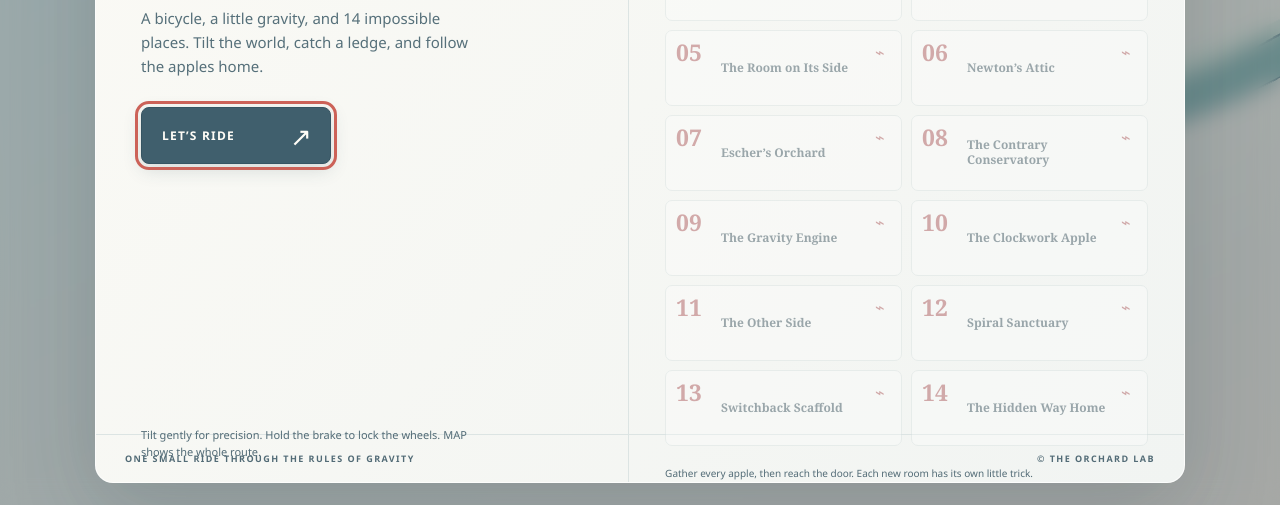
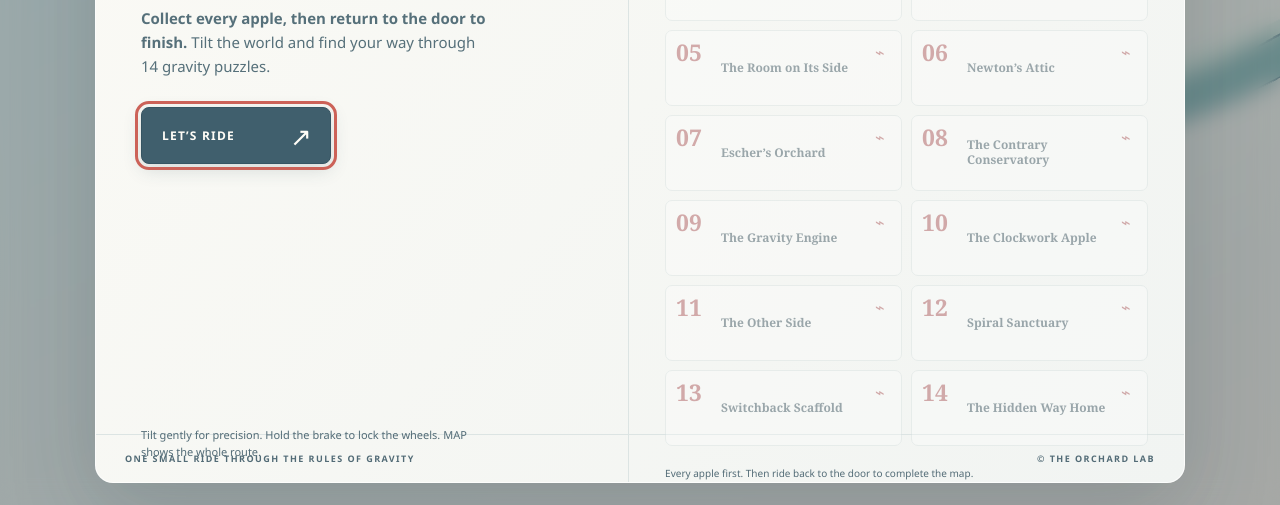
Before and after one commit to JanFredricS/elasto-tilt, a website built with Vite: page index.html in a window 1280 px wide. Shown: the part 295-800 px from the top of the page. Built offline with nearby package versions, Linux system fonts and the light colour scheme; animation ran at ten frames a second; what @dimforge/rapier2d-compat would draw is missing.

Commit message:
Explain the apple-and-return objective before each ride

```diff
--- a/src/style.css
+++ b/src/style.css
@@ -146,6 +146,7 @@ button:focus-visible { outline: 3px solid #cc6258; outline-offset: 3px; }
   .level-banner { top: 77px; left: max(13px, env(safe-area-inset-left)); }
   .level-banner-name { font-size: 19px; }
   .level-banner-mechanic { display: none; }
+  .level-banner-mechanic.is-objective { display: block; max-width: 245px; font-weight: 600; }
   .timeline { top: 78px; right: 10px; padding: 7px; gap: 5px; }
   .timeline-label { font-size: 7px; }
   .timeline-track { width: 50px; }
@@ -192,7 +193,7 @@ button:focus-visible { outline: 3px solid #cc6258; outline-offset: 3px; }
   .utility-bar { top: auto; bottom: max(117px, calc(env(safe-area-inset-bottom) + 108px)); right: 12px; }
   .utility-buttons { flex-wrap: wrap; justify-content: flex-end; max-width: 230px; }
   .level-banner { top: 82px; }
-  .timeline { top: 118px; left: 13px; right: auto; }
+  .timeline { top: 150px; left: 13px; right: auto; }
   .debug-panel { top: 50%; }
 }
 
--- a/src/ui.ts
+++ b/src/ui.ts
@@ -62,14 +62,14 @@ export function createUI(host: HTMLElement, levels: Level[], callbacks: UICallba
             <div class="menu-emblem" aria-hidden="true"><span class="emblem-apple">●</span><span class="emblem-wheel">◉—◉</span></div>
             <p class="eyebrow">TURN THE WORLD. FIND YOUR WAY.</p>
             <h1 id="menu-title">Newton’s<br><em>Ride.</em></h1>
-            <p class="menu-lead">A bicycle, a little gravity, and ${levels.length} impossible places. Tilt the world, catch a ledge, and follow the apples home.</p>
+            <p class="menu-lead"><strong>Collect every apple, then return to the door to finish.</strong> Tilt the world and find your way through ${levels.length} gravity puzzles.</p>
             <button type="button" class="primary-btn" data-action="start"><span>LET’S RIDE</span><span aria-hidden="true">↗</span></button>
             <p class="menu-instruction">Tilt gently for precision. Hold the brake to lock the wheels. MAP shows the whole route.</p>
           </div>
           <div class="campaign">
             <div class="campaign-heading"><span>THE JOURNEY</span><span data-ui="progress-label">01 / ${String(levels.length).padStart(2, '0')} OPEN</span></div>
             <div class="campaign-grid" data-ui="campaign-grid"></div>
-            <p class="campaign-foot">Gather every apple, then reach the door. Each new room has its own little trick.</p>
+            <p class="campaign-foot">Every apple first. Then ride back to the door to complete the map.</p>
           </div>
         </div>
         <div class="menu-footer"><span>ONE SMALL RIDE THROUGH THE RULES OF GRAVITY</span><span>© THE ORCHARD LAB</span></div>
@@ -258,7 +258,11 @@ export function createUI(host: HTMLElement, levels: Level[], callbacks: UICallba
     text('angle', `${Math.round(((safe(state.worldAngle) * 180 / Math.PI) % 360 + 360) % 360)}°`);
     text('level-number', `${String(state.levelIndex + 1).padStart(2, '0')} / ${String(levels.length).padStart(2, '0')}`);
     text('level-name', selected?.name ?? 'Newton’s Ride');
-    text('mechanic', state.surveying ? 'ROUTE OVERVIEW · Ride paused. Gather every apple, then return to the door.' : selected?.mechanic ?? '');
+    const allApples = state.totalApples > 0 && state.apples >= state.totalApples;
+    const showObjective = state.elapsed < 8 || allApples || state.surveying;
+    get('mechanic').classList.toggle('is-objective', showObjective);
+    text('mechanic', allApples ? 'All apples collected! Return to the door to finish.'
+      : showObjective ? 'Collect every apple, then return to the door to finish.' : selected?.mechanic ?? '');
     const survey = host.querySelector<HTMLButtonElement>('[data-action="survey"]')!;
     const surveyLabel = state.surveying ? 'RIDE' : 'MAP';
     if (survey.textContent !== surveyLabel) survey.textContent = surveyLabel;
@@ -292,7 +296,7 @@ export function createUI(host: HTMLElement, levels: Level[], callbacks: UICallba
     if (!stateOverlay.hidden) {
       let eyebrow = 'TAKE A BREATH';
       let title = 'Paused.';
-      let copy = selected?.hint ?? 'A little stillness helps. Your ride is waiting.';
+      let copy = `Collect every apple, then return to the door to finish. ${selected?.hint ?? ''}`.trim();
       let action = 'KEEP RIDING';
       primaryAction = callbacks.resume;
       if (state.status === 'crashed') {
```
